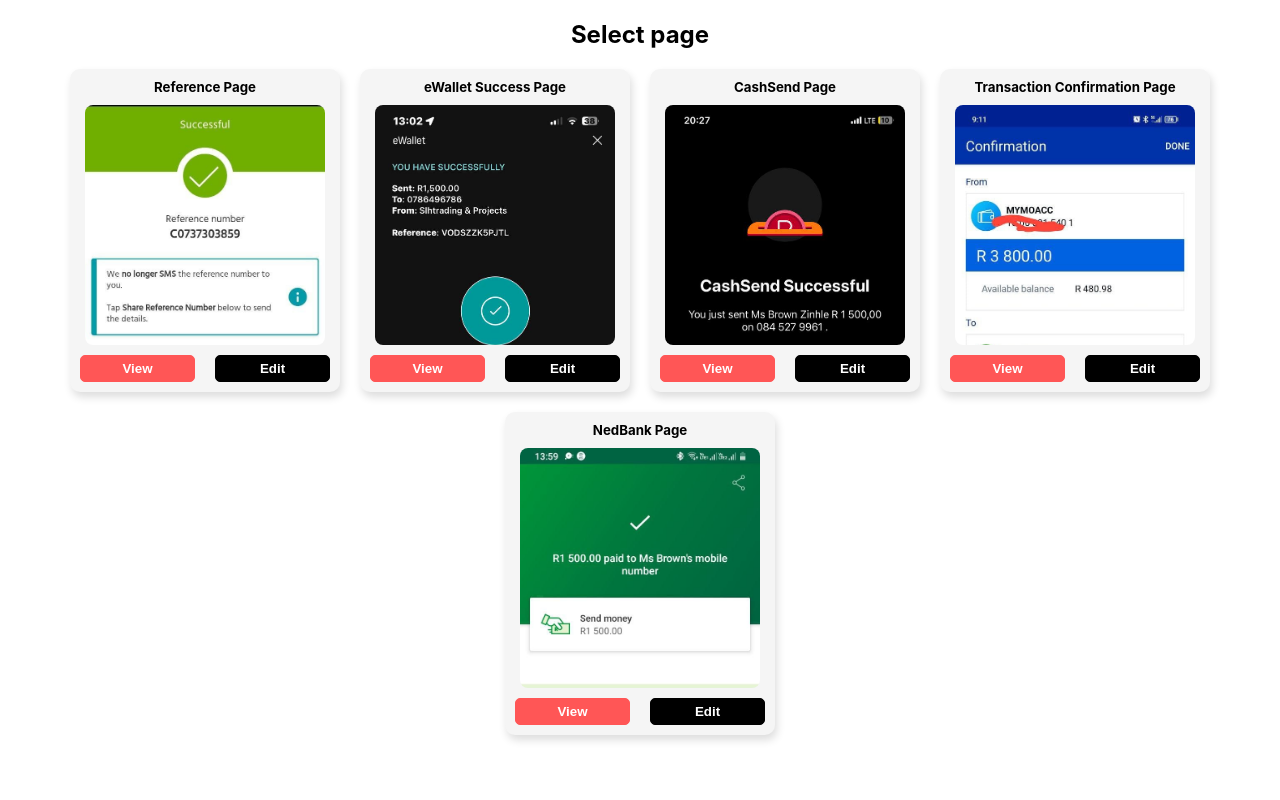
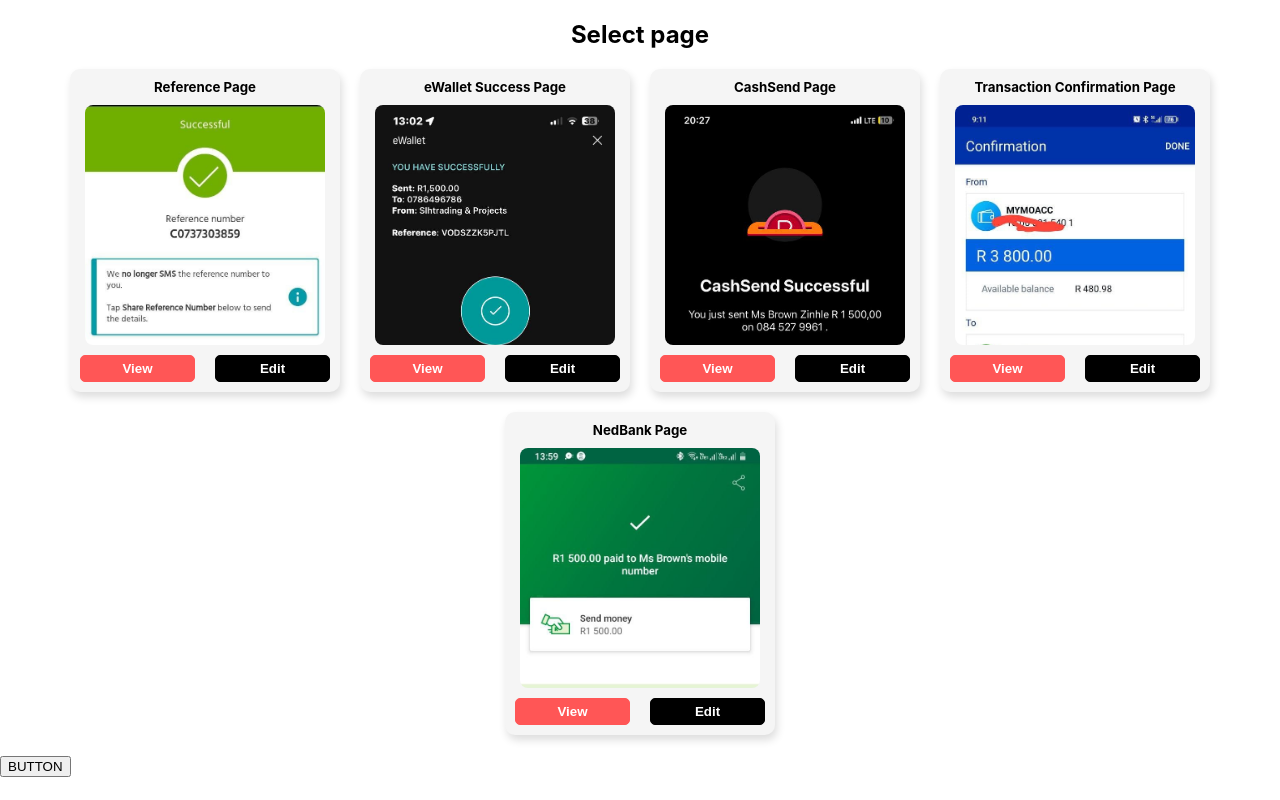
Before and after one commit to eugenesang/finance-app-ui, a React (Create React App) app: page / in a window 1280 px wide. Built offline with nearby package versions, Linux system fonts and the light colour scheme.

Commit message:
universal button

```diff
--- a/src/App.js
+++ b/src/App.js
@@ -37,6 +37,10 @@
   return (
     <div className="App">
      {content && content}
+
+     <div className="home-button-container">
+      <button>BUTTON</button>
+     </div>
     </div>
   );
 }
```
